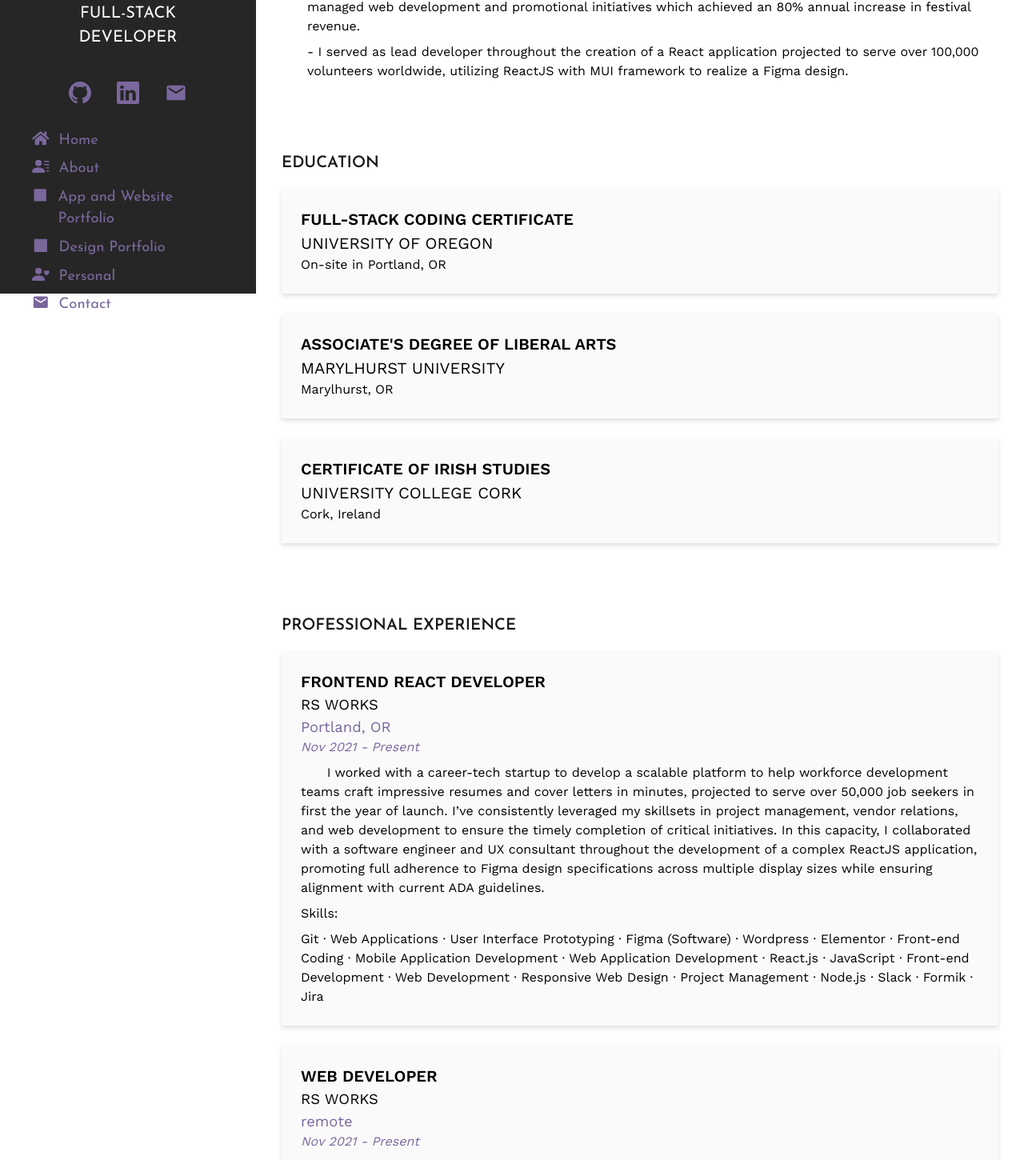
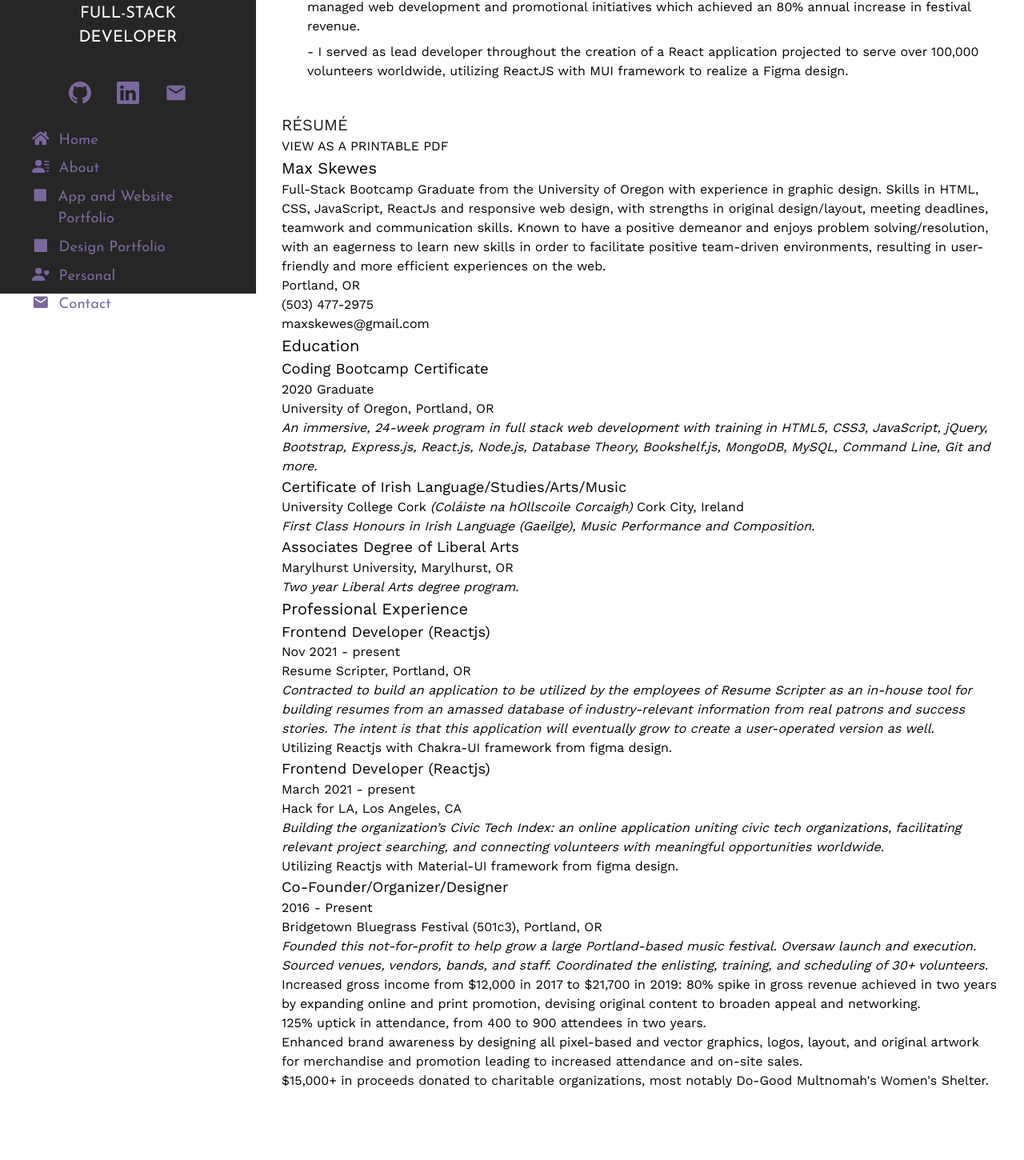
Before and after one commit to maxskewes/maxskewes.com, a Next.js app: page / in a window 1280 px wide. Shown: the part 433-1883 px from the top of the page at 80% size. Built offline with nearby package versions, Linux system fonts and the light colour scheme.

Commit message:
added resume page

```diff
--- /dev/null
+++ b/app/components/resume.tsx
@@ -0,0 +1,138 @@
+const Resume = () => {
+  return (
+    <section>
+      <div>
+        <div>
+          <h2>Résumé</h2>
+          <a href='/docs/resume.pdf' target="_blank">VIEW AS A PRINTABLE PDF</a>
+        </div>
+
+        <div>
+          <div>
+            <h3>Max Skewes</h3>
+            <div>
+              <p>
+                Full-Stack Bootcamp Graduate from the University of Oregon with experience in
+                graphic design. Skills in HTML, CSS, JavaScript, ReactJs and responsive web design,
+                with strengths in original design/layout, meeting deadlines, teamwork and
+                communication skills. Known to have a positive demeanor and enjoys problem
+                solving/resolution, with an eagerness to learn new skills in order to facilitate
+                positive team-driven environments, resulting in user-friendly and more efficient
+                experiences on the web.
+              </p>
+              <ul>
+                <li>Portland, OR</li>
+                <li>(503) 477-2975</li>
+                <li>maxskewes@gmail.com</li>
+              </ul>
+            </div>
+
+            <h3>Education</h3>
+            <div>
+              <h4>Coding Bootcamp Certificate</h4>
+              <h5>2020 Graduate</h5>
+              <p>University of Oregon, Portland, OR</p>
+              <p>
+                <em>
+                  An immersive, 24-week program in full stack web development with training in
+                  HTML5, CSS3, JavaScript, jQuery, Bootstrap, Express.js, React.js, Node.js,
+                  Database Theory, Bookshelf.js, MongoDB, MySQL, Command Line, Git and more.
+                </em>
+              </p>
+            </div>
+            <div>
+              <h4>Certificate of Irish Language/Studies/Arts/Music</h4>
+              <p>
+                University College Cork <em>(Coláiste na hOllscoile Corcaigh)</em> Cork City,
+                Ireland
+              </p>
+              <p>
+                <em>
+                  First Class Honours in Irish Language (Gaeilge), Music Performance and
+                  Composition.
+                </em>
+              </p>
+            </div>
+            <div>
+              <h4>Associates Degree of Liberal Arts</h4>
+              <p>Marylhurst University, Marylhurst, OR</p>
+              <p>
+                <em>Two year Liberal Arts degree program.</em>
+              </p>
+            </div>
+          </div>
+
+          <div>
+            <h3>Professional Experience</h3>
+
+            <div>
+              <h4>Frontend Developer (Reactjs)</h4>
+              <h5>Nov 2021 - present</h5>
+              <p>Resume Scripter, Portland, OR</p>
+              <p>
+                <em>
+                  Contracted to build an application to be utilized by the employees of Resume
+                  Scripter as an in-house tool for building resumes from an amassed database of
+                  industry-relevant information from real patrons and success stories. The intent is
+                  that this application will eventually grow to create a user-operated version as
+                  well.
+                </em>
+              </p>
+              <ul>
+                <li>Utilizing Reactjs with Chakra-UI framework from figma design.</li>
+              </ul>
+            </div>
+
+            <div>
+              <h4>Frontend Developer (Reactjs)</h4>
+              <h5>March 2021 - present</h5>
+              <p>Hack for LA, Los Angeles, CA</p>
+              <p>
+                <em>
+                  Building the organization’s Civic Tech Index: an online application uniting civic
+                  tech organizations, facilitating relevant project searching, and connecting
+                  volunteers with meaningful opportunities worldwide.
+                </em>
+              </p>
+              <ul>
+                <li>Utilizing Reactjs with Material-UI framework from figma design.</li>
+              </ul>
+            </div>
+
+            <div>
+              <h4>Co-Founder/Organizer/Designer</h4>
+              <h5>2016 - Present</h5>
+              <p>Bridgetown Bluegrass Festival (501c3), Portland, OR</p>
+              <p>
+                <em>
+                  Founded this not-for-profit to help grow a large Portland-based music festival.
+                  Oversaw launch and execution. Sourced venues, vendors, bands, and staff.
+                  Coordinated the enlisting, training, and scheduling of 30+ volunteers.
+                </em>
+              </p>
+              <ul>
+                <li>
+                  Increased gross income from $12,000 in 2017 to $21,700 in 2019: 80% spike in gross
+                  revenue achieved in two years by expanding online and print promotion, devising
+                  original content to broaden appeal and networking.
+                </li>
+                <li>125% uptick in attendance, from 400 to 900 attendees in two years.</li>
+                <li>
+                  Enhanced brand awareness by designing all pixel-based and vector graphics, logos,
+                  layout, and original artwork for merchandise and promotion leading to increased
+                  attendance and on-site sales.
+                </li>
+                <li>
+                  $15,000+ in proceeds donated to charitable organizations, most notably Do-Good
+                  Multnomah&apos;s Women&apos;s Shelter.
+                </li>
+              </ul>
+            </div>
+          </div>
+        </div>
+      </div>
+    </section>
+  );
+};
+
+export default Resume;
--- a/app/page.tsx
+++ b/app/page.tsx
@@ -6,11 +6,13 @@
 import Portfolio from './components/portfolio';
 import GraphicDesign from './components/graphic-design';
 import Personal from './components/personal';
+import Resume from './components/resume';
 
 const Page: React.FC = () => {
   return (
     <div>
       <AboutMe data={aboutMe} skills={skills} />
+      <Resume />
       <Education data={educationData} />
       <ProfessionalExperience data={professionalData} />
       <Portfolio />
```
Also changed, not shown: 1 other file (tests, documents, lock files or other folders).
